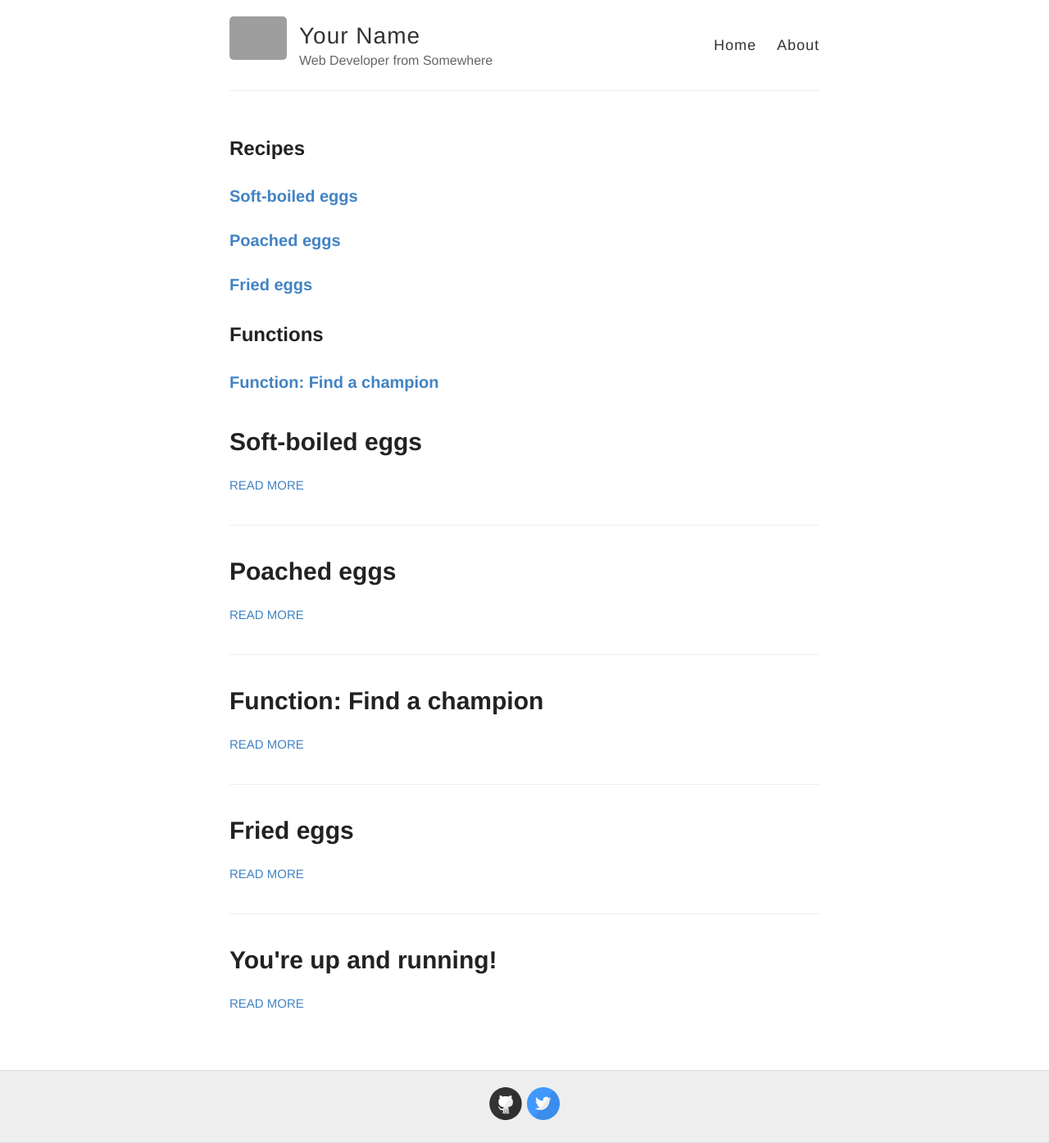
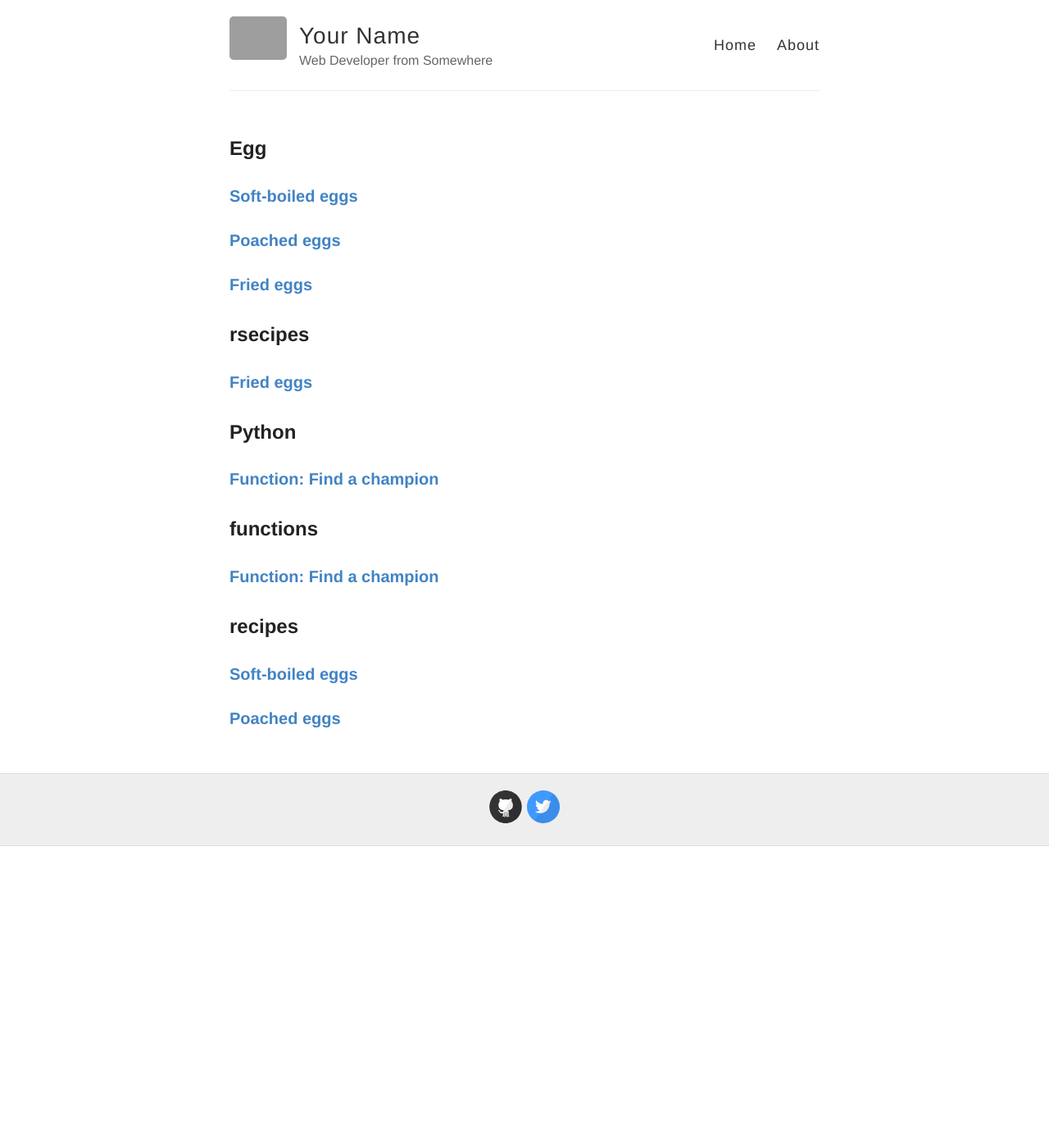
Before and after one commit to martyyu/martyyu-sample, a Jekyll site: the page built from index.html, in a window 1280 px wide. Shown: the whole page at 82% size. Built offline with Jekyll 4.4.1, drawn with Linux system fonts in a browser that asks for light colours; after the commit the page ends 1032 px from its top, so only the background shows below that; grey boxes are pictures that could not be loaded.

Commit message:
more stuff

```diff
--- a/_posts/2021-01-27-fried-egg.md
+++ b/_posts/2021-01-27-fried-egg.md
@@ -3,7 +3,7 @@ layout: post
 title:  "Fried eggs"
 author: "Marty Yu"
 date:   2021-01-27 13:09:58 -0800
-categories: Recipes
+categories: Egg rsecipes
 ---
 ### Ingredients
 * 2 eggs
--- a/_posts/2021-01-27-hero-code.md
+++ b/_posts/2021-01-27-hero-code.md
@@ -3,7 +3,7 @@ layout: post
 title:  "Function: Find a champion"
 author: "Marty Yu"
 date:   2021-01-27 13:09:58 -0800
-categories: Functions
+categories: Python functions
 ---
 Use the `find_champion` function to identify champions from a list of players:
 {% highlight python %}
--- a/_posts/2021-01-27-poached.egg.md
+++ b/_posts/2021-01-27-poached.egg.md
@@ -3,7 +3,7 @@ layout: post
 title:  "Poached eggs"
 author: "Marty Yu"
 date:   2021-01-27 13:09:58 -0800
-categories: Recipes
+categories: Egg recipes
 ---
 ### Ingredients
 * 2 eggs
--- a/_posts/2021-01-27-soft-boiled-eggs.md
+++ b/_posts/2021-01-27-soft-boiled-eggs.md
@@ -3,7 +3,7 @@ layout: post
 title:  "Soft-boiled eggs"
 author: "Marty Yu"
 date:   2021-01-27 13:09:58 -0800
-categories: Recipes
+categories: Egg recipes
 ---
 ### Ingredients
 * 2 eggs
--- a/index.html
+++ b/index.html
@@ -19,14 +19,3 @@ layout: default
 </div>
 {% endfor %}
 </div>
-<div class="posts">
-  {% for post in site.posts %}
-    <article class="post">
-
-      <h1><a href="{{ site.baseurl }}{{ post.url }}">{{ post.title }}</a></h1>
-
-
-      <a href="{{ site.baseurl }}{{ post.url }}" class="read-more">Read More</a>
-    </article>
-  {% endfor %}
-</div>
```
Also changed, not shown: _posts/2014-3-3-Hello-World.md (deleted, +0 -10 lines), images/python-eggs.jpg (added).
